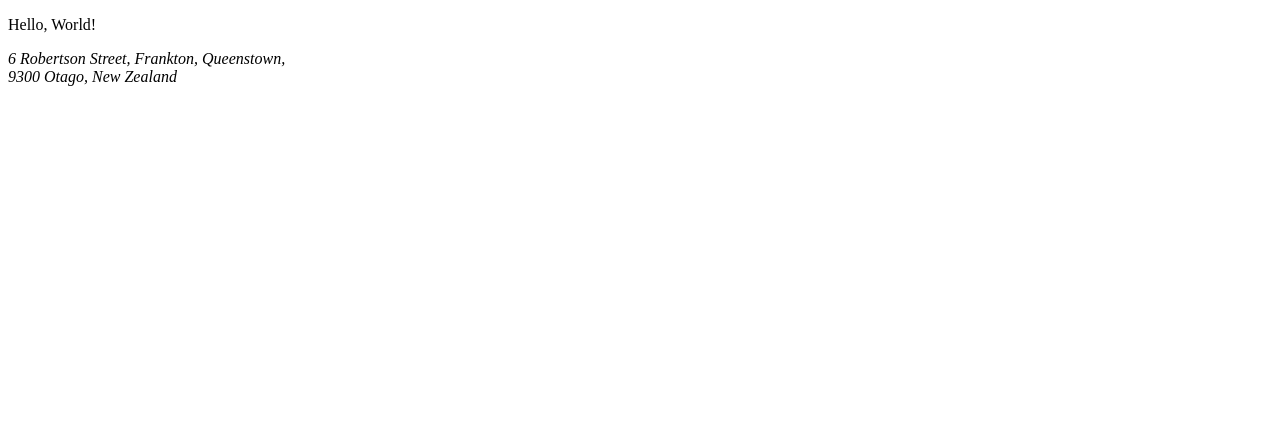
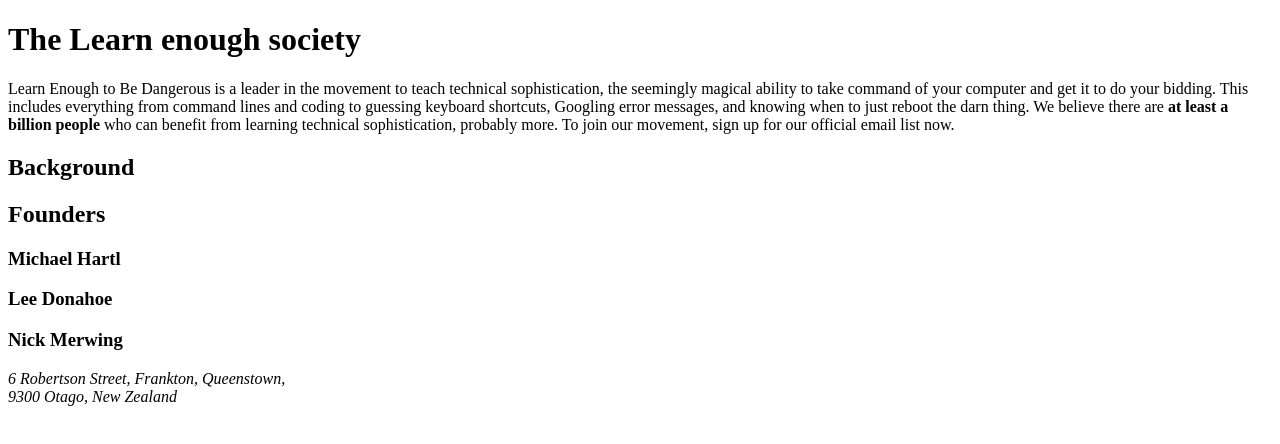
Before and after one commit to JavoFrola/sample-website, a plain HTML site: page index.html in a window 1280 px wide. Drawn offline with Linux system fonts and the light colour scheme.

Commit message:
Heading added

```diff
--- a/index.html
+++ b/index.html
@@ -5,10 +5,26 @@
     <meta charset="utf-8">
   </head>
   <body>
-    <p>Hello, World!</p>
+    <h1>The Learn enough society</h1>
+    <p>
+      Learn Enough to Be Dangerous is a leader in the movement to teach
+      technical sophistication, the seemingly magical ability to take
+      command of your computer and get it to do your bidding. This includes
+      everything from command lines and coding to guessing keyboard shortcuts,
+      Googling error messages, and knowing when to just reboot the darn thing.
+      We believe there are <strong>at least a billion people</strong> who can benefit from
+      learning technical sophistication, probably more. To join our
+      movement, sign up for our official email list now.
+    </p>
+    <h2>Background</h2>
+    <h2>Founders</h2>
+    <h3> Michael Hartl</h3>
+    <h3> Lee Donahoe</h3>
+    <h3> Nick Merwing</h3>
     <address>
       6 Robertson Street, Frankton, Queenstown,<br>
       9300 Otago, New Zealand
     </address>
+
   </body>
 </html>
```
